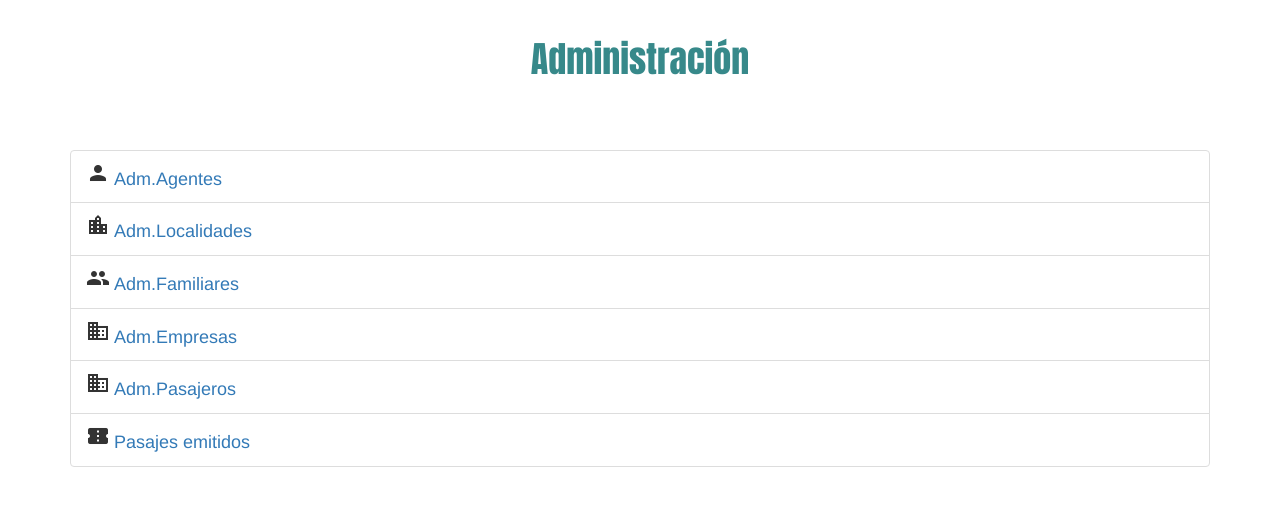
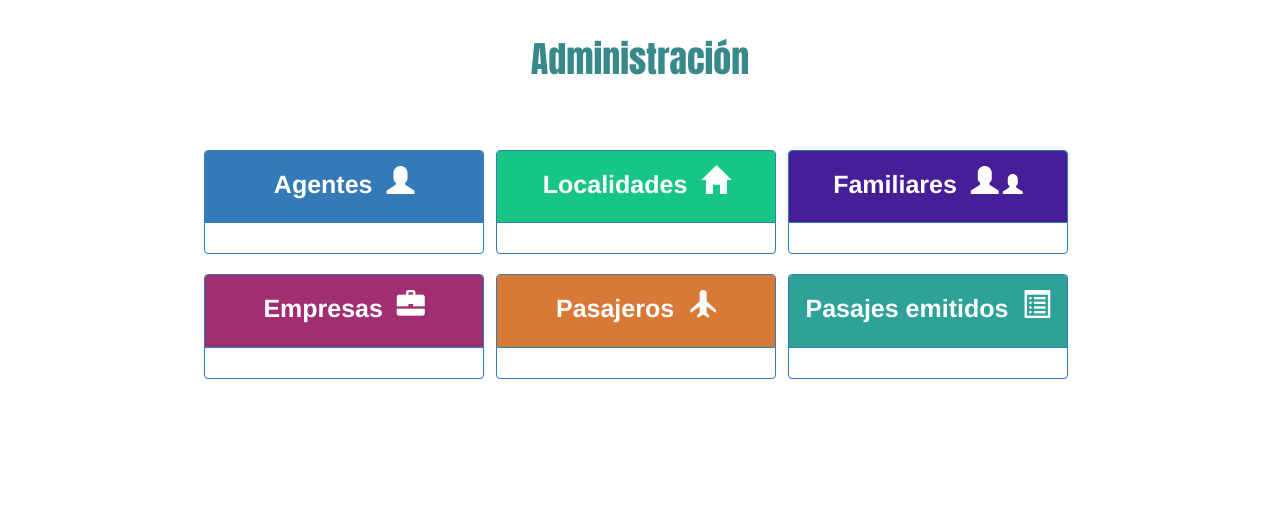
Before and after one commit to gonzalogabriel3/sistemaPasajes, a Django app: page /pasajes/ in a window 1280 px wide. Shown: the part 52-558 px from the top of the page. Run offline with Django 3.2, Linux system fonts and the light colour scheme; parts of the project's set-up code (start-up, migrations or seed data) failed here and were passed over; some libraries are stand-ins or nearby versions.

Commit message:
Agrego cambios

```diff
--- a/pasajes/templates/index.html
+++ b/pasajes/templates/index.html
@@ -4,22 +4,86 @@
 
 		<center><h1 class="titulo">Administraci&oacuten</h1></center>
 		<br><br><br>
-		 <div class="list-group" >
 
-		  <li class="list-group-item"><i class="material-icons">person</i> <a style="font-size: 18px;" href="{% url 'agente' %}">Adm.Agentes</a></li>
+		<center>
+		<!--Panel URL AGENTES-->
+		<div class="panel panel-primary" style="width: 280px;display: inline-block;margin-right: 8px;">
+		     <div class="panel-heading">
+		     	<a style="color: white;text-decoration: none;width: 20px;" href="{% url 'agente' %}">
+		      	<p style="display: inline-block;font-size: 25px;"><b>Agentes</b></p>
+		      	<span style="padding-left: 10px;font-size: 28px;padding-top: 5px;" class="glyphicon glyphicon-user"></span>
 
-		  <li class="list-group-item"><i class="material-icons">location_city</i> <a style="font-size: 18px;" href="{% url 'localidad' %}">Adm.Localidades</a></li>
+		     </div>
+	     <div class="panel-body"></div>
+	 		</a>
+	    </div>
+	    <!--Fin panel-->
 
-		  <li class="list-group-item"><i class="material-icons">group</i> <a style="font-size: 18px;" href="{% url 'familiar' %}">Adm.Familiares</a></li>
+	    <!--Panel URL LOCALIDADES-->
+		<div class="panel panel-primary" style="width: 280px;display: inline-block;margin-right: 8px;">
+		     <div class="panel-heading" style="background-color: #16c684;">
+		     	<a style="color: white;text-decoration: none;width: 20px;" href="{% url 'localidad' %}">
+		      	<p style="display: inline-block;font-size: 25px;"><b>Localidades</b></p>
+		      	<span style="padding-left: 10px;font-size: 28px;padding-top: 5px;" class="glyphicon glyphicon-home"></span>
 
-		  <li class="list-group-item"><i class="material-icons">business</i> <a style="font-size: 18px;" href="{% url 'empresa' %}">Adm.Empresas</a></li>
+		     </div>
+	     <div class="panel-body"></div>
+	 		</a>
+	    </div>
+	    <!--Fin panel-->
 
-		  <li class="list-group-item"><i class="material-icons">business</i> <a style="font-size: 18px;" href="{% url 'pasajero' %}">Adm.Pasajeros</a></li>
+	    <!--Panel URL FAMILIARES-->
+		<div class="panel panel-primary" style="width: 280px;display: inline-block;margin-right: 8px;">
+		     <div class="panel-heading" style="background-color: #461e97;">
+		     	<a style="color: white;text-decoration: none;width: 20px;" href="{% url 'familiar' %}">
+		      	<p style="display: inline-block;font-size: 25px;"><b>Familiares</b></p>
+		      	<span style="padding-left: 10px;font-size: 28px;padding-top: 5px;" class="glyphicon glyphicon-user"></span>
+		      	<span style="font-size: 20px;padding-top: 5px;" class="glyphicon glyphicon-user"></span>
 
-		  <li class="list-group-item"><i class="material-icons">confirmation_number</i> <a style="font-size: 18px;" href="{% url 'pasaje' %}">Pasajes emitidos</a></li>
+		     </div>
+	     <div class="panel-body"></div>
+	 		</a>
+	    </div>
+	    <!--Fin panel-->
 
-		</div>
+	    <!--Panel URL EMPRESAS-->
+		<div class="panel panel-primary" style="width: 280px;display: inline-block;margin-right: 8px;">
+		     <div class="panel-heading" style="background-color: #a12e72;">
+		     	<a style="color: white;text-decoration: none;width: 20px;" href="{% url 'empresa' %}">
+		      	<p style="display: inline-block;font-size: 25px;"><b>Empresas</b></p>
+		      	<span style="padding-left: 10px;font-size: 28px;padding-top: 5px;" class="glyphicon glyphicon-briefcase"></span>
 
+		     </div>
+	     <div class="panel-body"></div>
+	 		</a>
+	    </div>
+	    <!--Fin panel-->
 
+	    <!--Panel URL PASAJEROS-->
+		<div class="panel panel-primary" style="width: 280px;display: inline-block;margin-right: 8px;">
+		     <div class="panel-heading" style="background-color: #d97937;">
+		     	<a style="color: white;text-decoration: none;width: 20px;" href="{% url 'pasajero' %}">
+		      	<p style="display: inline-block;font-size: 25px;"><b>Pasajeros</b></p>
+		      	<span style="padding-left: 10px;font-size: 28px;padding-top: 5px;" class="glyphicon glyphicon-plane"></span>
+
+		     </div>
+	     <div class="panel-body"></div>
+	 		</a>
+	    </div>
+	    <!--Fin panel-->
+
+	    <!--Panel URL PASAJES EMITIDOS-->
+		<div class="panel panel-primary" style="width: 280px;display: inline-block;margin-right: 8px;">
+		     <div class="panel-heading" style="background-color: #2ea198;">
+		     	<a style="color: white;text-decoration: none;width: 20px;" href="{% url 'pasaje' %}">
+		      	<p style="display: inline-block;font-size: 25px;"><b>Pasajes emitidos</b></p>
+		      	<span style="padding-left: 10px;font-size: 28px;padding-top: 5px;" class="glyphicon glyphicon-list-alt"></span>
+
+		     </div>
+	     <div class="panel-body"></div>
+	 		</a>
+	    </div>
+	    <!--Fin panel-->
+	    </center>
 
 {% endblock %}
```
